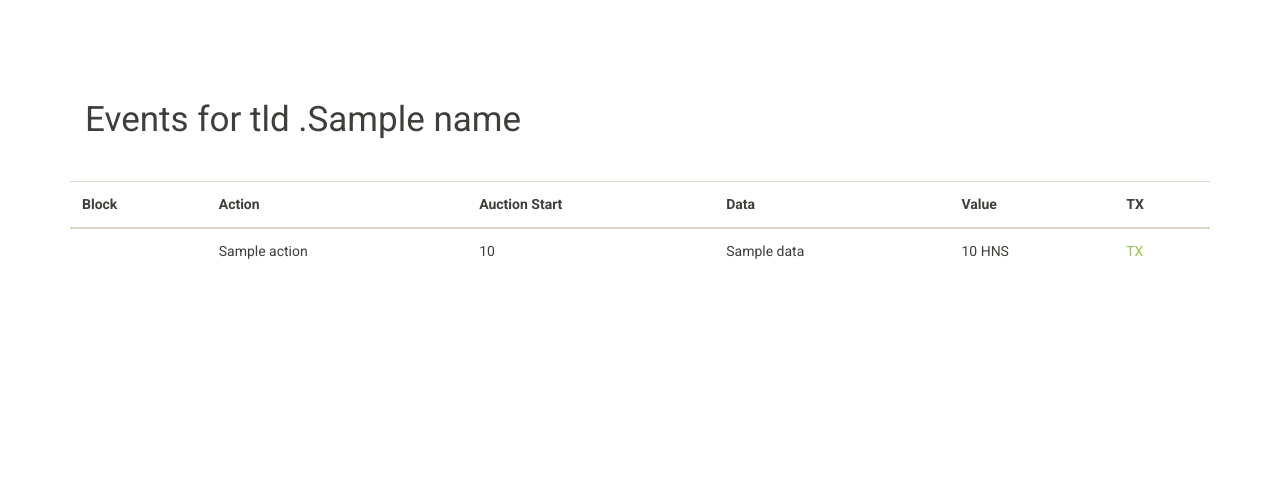
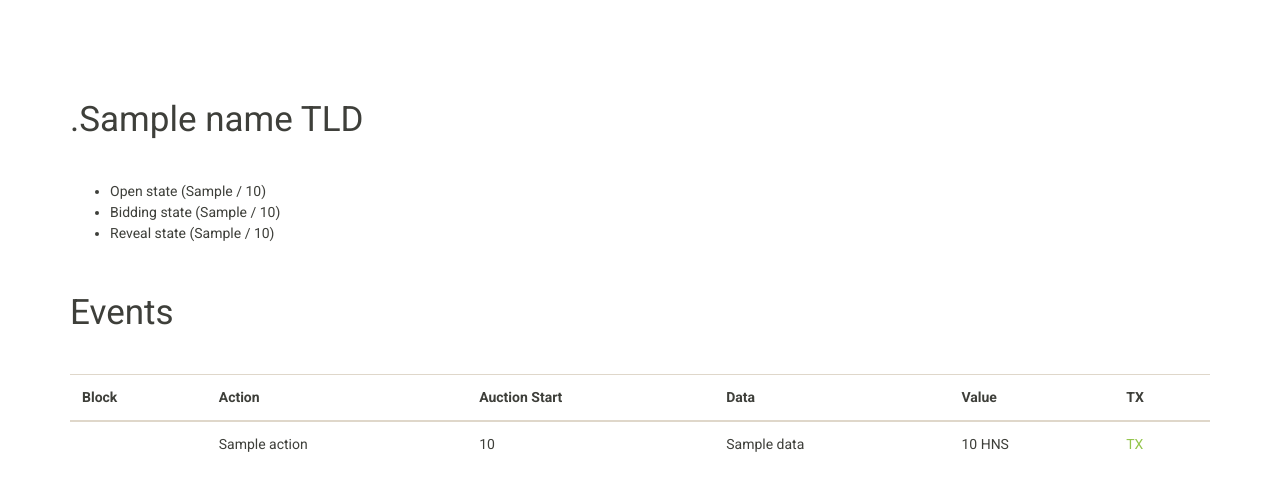
Before and after one commit to tdickman/handshake-explorer, a Django app: template hsdexplorer/explorer/templates/explorer/name.html in a window 1280 px wide. Shown: the part 53-544 px from the top of the page. Run offline with Django 3.2, Linux system fonts and the light colour scheme; the template is opened without the code that fills it: most values are stand-ins (such as "Sample title", 1, 10 or a date in 2020); some libraries are stand-ins or nearby versions.

Commit message:
Added domain state to name page

```diff
--- a/hsdexplorer/explorer/templates/explorer/name.html
+++ b/hsdexplorer/explorer/templates/explorer/name.html
@@ -2,8 +2,17 @@
 {% load hsd_math %}
 {% block title %}Handshake Explorer: Name {{ name }}{% endblock %}
 {% block content %}
-<h1>Events for tld .{{ name }}</h1>
 <div class="row">
+  <h1> .{{ name }} TLD</h1>
+</div>
+<div class="row">
+  <ul>
+    <li>Open state ({{ auction_state.open_completed }} / {{ auction_state.open_total }})
+    <li>Bidding state ({{ auction_state.bidding_completed }} / {{ auction_state.bidding_total }})
+    <li>Reveal state ({{ auction_state.reveal_completed }} / {{ auction_state.reveal_total }})
+</div>
+<div class="row">
+  <h1>Events</h1>
   <table class="table table-hover">
     <thead>
       <tr>
--- a/hsdexplorer/explorer/views.py
+++ b/hsdexplorer/explorer/views.py
@@ -60,9 +60,13 @@ def name(request, name):
     events = history_lib.get_events(name)
     if not len(events):
         raise Exception('Invalid name (no events found)')
+    # Find closest OPEN event
+    open_block = next(e for e in events if e['action'] == 'OPEN')['block']
+    auction_state = hsd.get_auction_state(open_block)
     return render(request, 'explorer/name.html', context={
         'name': name,
-        'events': events
+        'events': events,
+        'auction_state': auction_state
     })
 
 
--- a/hsdexplorer/hsdexplorer/settings.py
+++ b/hsdexplorer/hsdexplorer/settings.py
@@ -123,6 +123,10 @@ STATIC_URL = '/static/'
 STATICFILES_STORAGE = 'whitenoise.storage.CompressedManifestStaticFilesStorage'
 STATIC_ROOT = os.path.join(BASE_DIR, 'static')
 
+OPEN_PERIOD = 73
+BIDDING_PERIOD = 288
+REVEAL_PERIOD = 576
+
 HSD_URI = 'http://handshake-node:13037'
 DATASTORE_NAMESPACE = 'HandshakeTestnet'
 
```
Also changed, not shown: hsdexplorer/explorer/hsd.py (+18 -0 lines), README.md.
